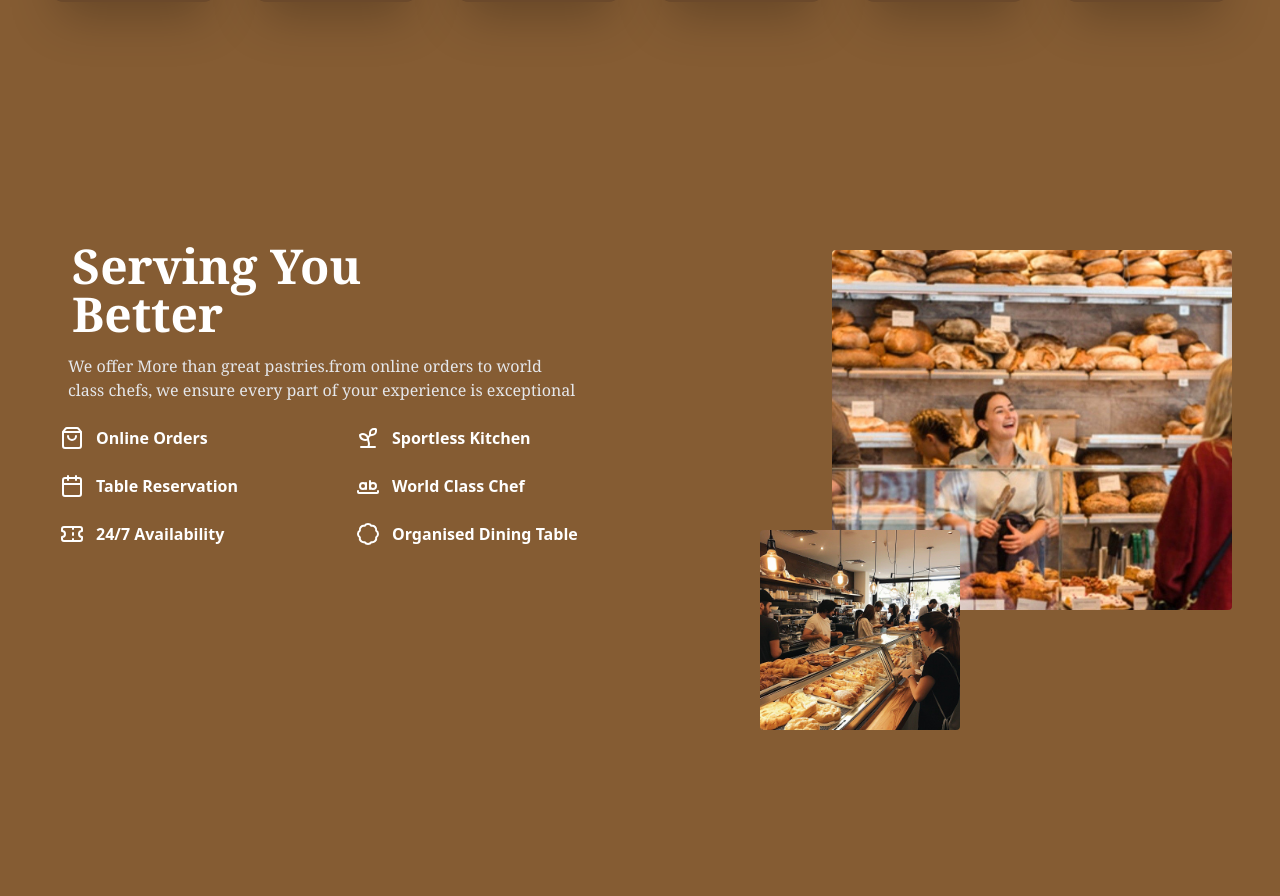
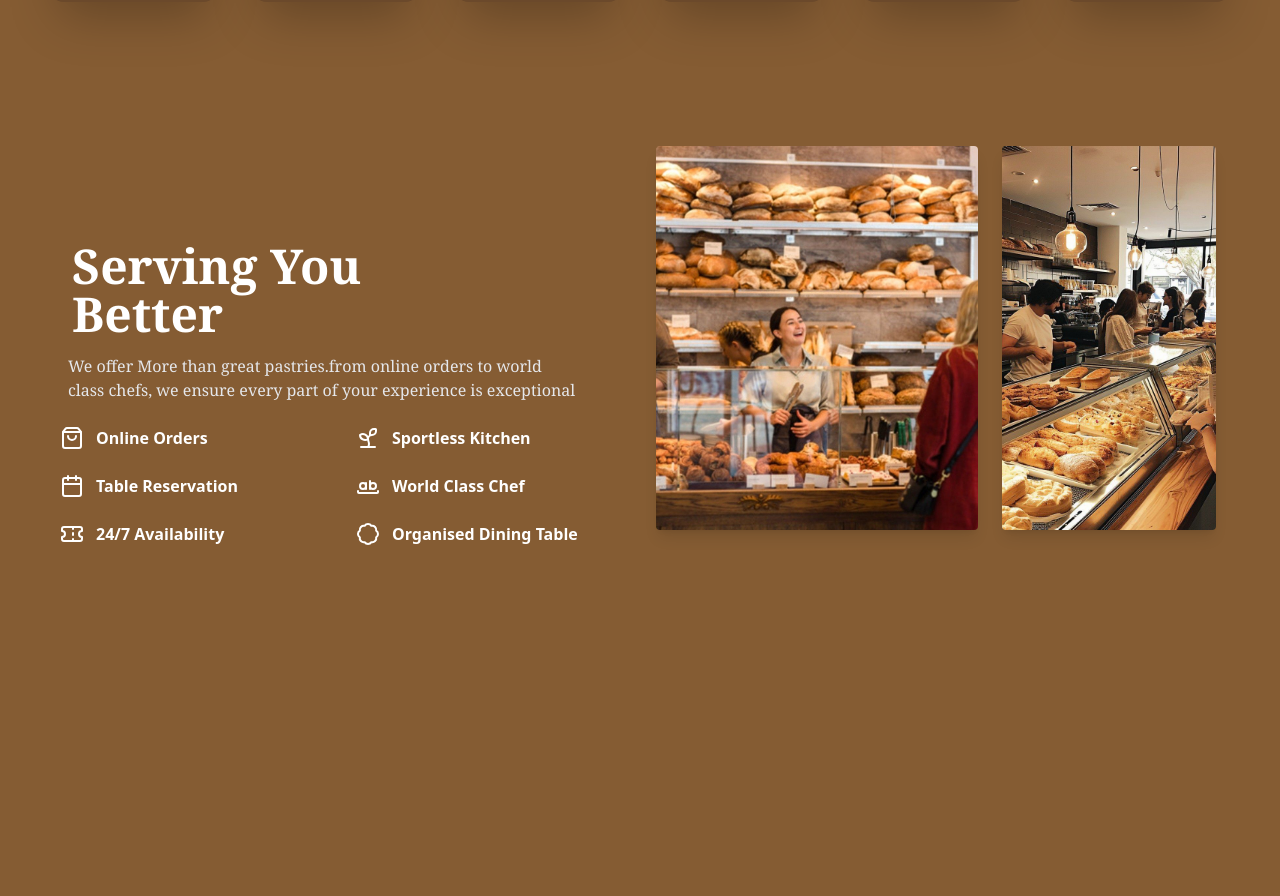
Before and after one commit to devamir18/bakery, a React (Vite) app: page / in a window 1280 px wide. Shown: the part 1603-2499 px from the top of the page. Built offline with nearby package versions, Linux system fonts and the light colour scheme.

Commit message:
update
asap

```diff
--- a/src/component/section3.jsx
+++ b/src/component/section3.jsx
@@ -36,14 +36,25 @@ export default function Section3 () {
                </div>
             </div>
                     {/* grid 2 */}
-                  <div className=''>
-                    <div className='w-100 h-100 float-right'>
-                         <img src={Zzq} alt="" className='w-100 h-90 object-cover object-center  mt-30 rounded'/>
-                    </div>
-                     <div className='w-50 h-50 '>
-                         <img src={Zzz} alt="" className='w-50 h-50 object-cover object-center mt-20 ml-30 rounded'/>
-                    </div>
-                  </div>
+               <div className='flex flex-col md:flex-row gap-4 md:gap-6 p-4'>
+  {/* First Image - Full width on mobile, 60% on desktop */}
+  <div className='w-full md:w-3/5'>
+    <img
+      src={Zzq}
+      alt=""
+      className='w-full h-64 md:h-96 object-cover object-center rounded shadow-lg'
+    />
+  </div>
+
+  {/* Second Image - Full width on mobile, 40% on desktop */}
+  <div className='w-full md:w-2/5'>
+    <img
+      src={Zzz}
+      alt=""
+      className='w-full h-48 md:h-96 object-cover object-center rounded shadow-lg'
+    />
+  </div>
+</div>
 
         </div>
                     <div className='bg-[#855c33]'>
```
